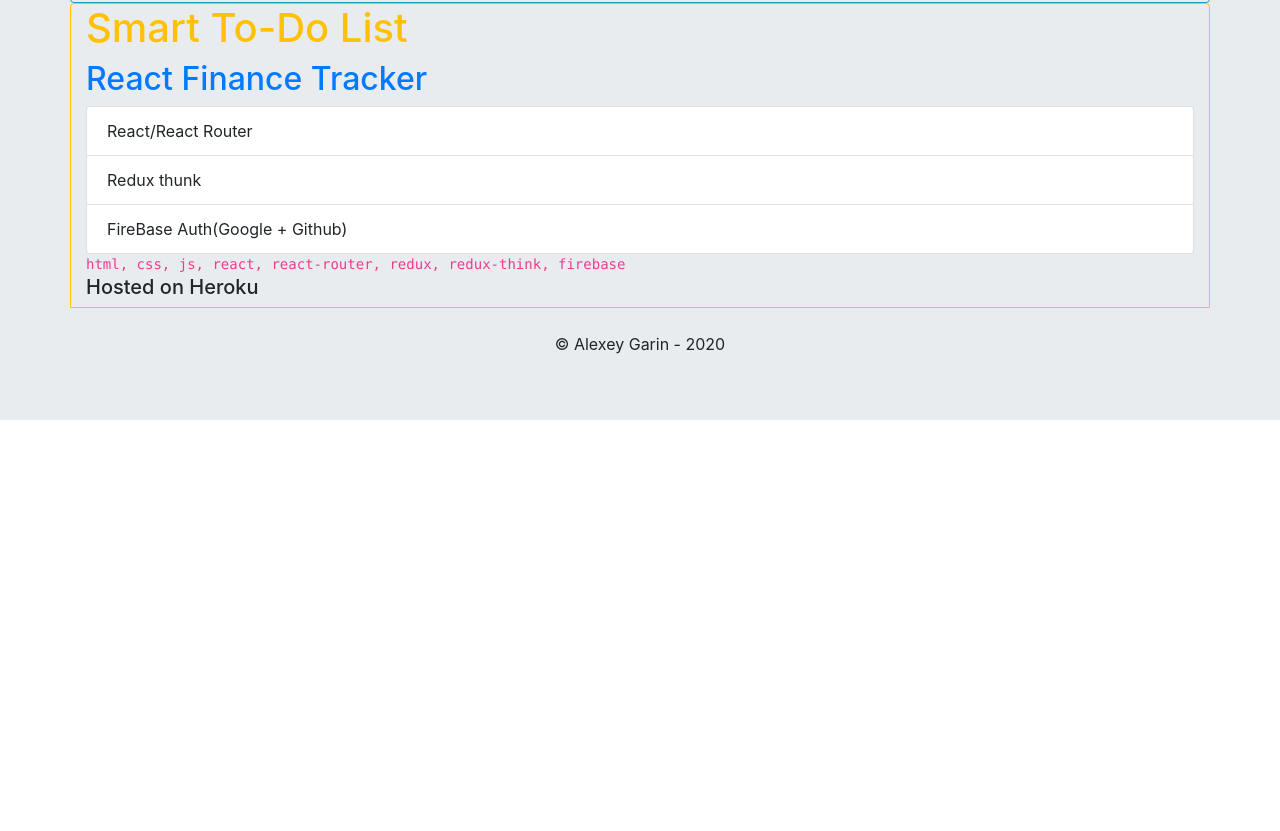
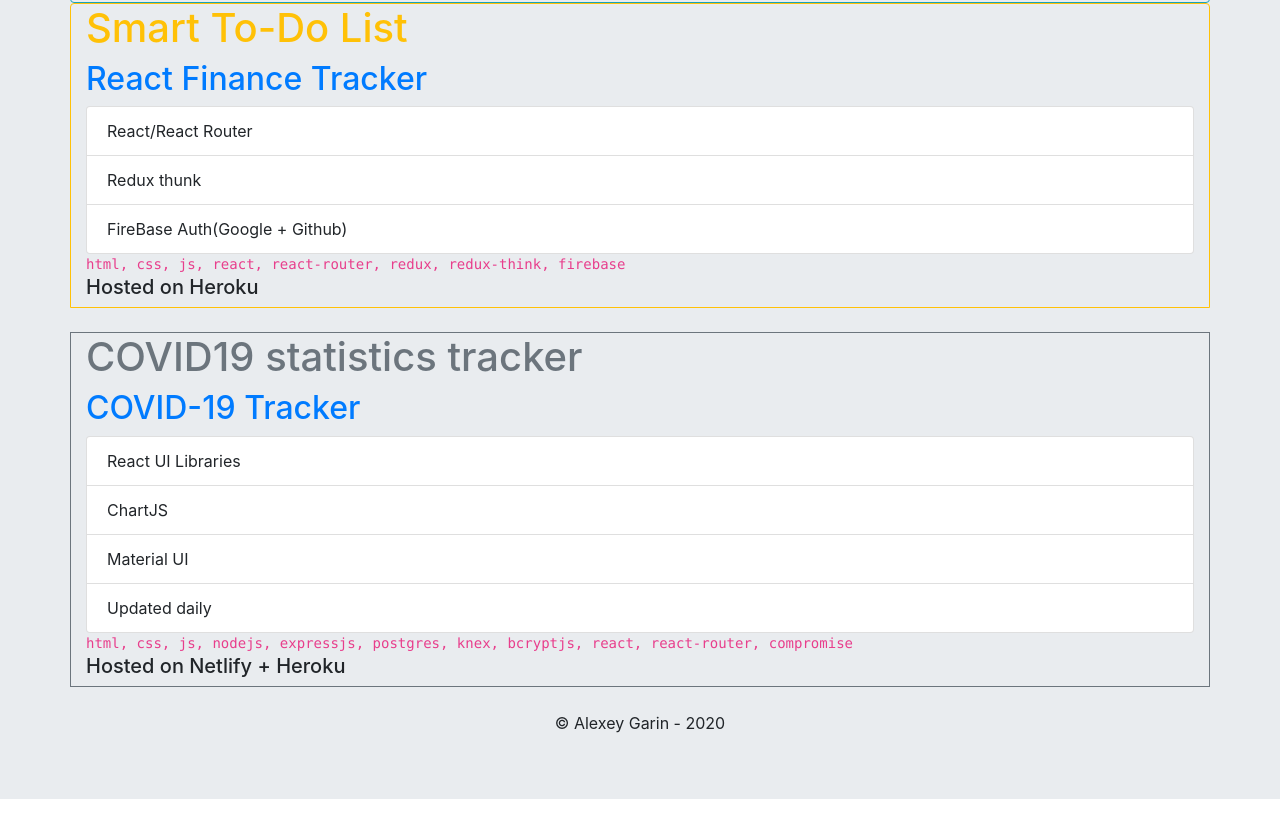
Before and after one commit to lxg1992/lxg1992.github.io, a plain HTML site: page index.html in a window 1280 px wide. Shown: the part 1326-2157 px from the top of the page. Before the commit the page ends 1778 px from the top, so only its background shows below. Drawn offline with nearby package versions, Linux system fonts and the light colour scheme.

Commit message:
React Tracker added

```diff
--- a/index.html
+++ b/index.html
@@ -99,30 +99,30 @@
 
                 <br />
 
-                <!--<div class="container border border-secondary">
+                <div class="container border border-secondary">
                     <h1 class="text-secondary">
-                        Classroom integrated question system
+                        COVID19 statistics tracker
                     </h1>
                     <h2>
                         <a
-                            href="https://hungry-varahamihira-549516.netlify.com/"
-                            >InQuire</a
+                            href="https://corona-virus-react-tracker.netlify.app/"
+                            >COVID-19 Tracker</a
                         >
                     </h2>
                     <ul class="list-group">
-                        <li class="list-group-item">Express API</li>
-                        <li class="list-group-item">React front-end</li>
-                        <li class="list-group-item">PostgreSQL</li>
-                        <li class="list-group-item">JWT Authentication</li>
+                        <li class="list-group-item">React UI Libraries</li>
+                        <li class="list-group-item">ChartJS</li>
+                        <li class="list-group-item">Material UI</li>
+                        <li class="list-group-item">Updated daily</li>
                     </ul>
                     <code
                         >html, css, js, nodejs, expressjs, postgres, knex,
                         bcryptjs, react, react-router, compromise</code
                     >
                     <h5>Hosted on Netlify + Heroku</h5>
-                </div>-->
+                </div>
 
-                <!--<br />-->
+                <br />
                 <footer class="text-center">&copy; Alexey Garin - 2020</footer>
                 <!--
 		<div class="container">
```
